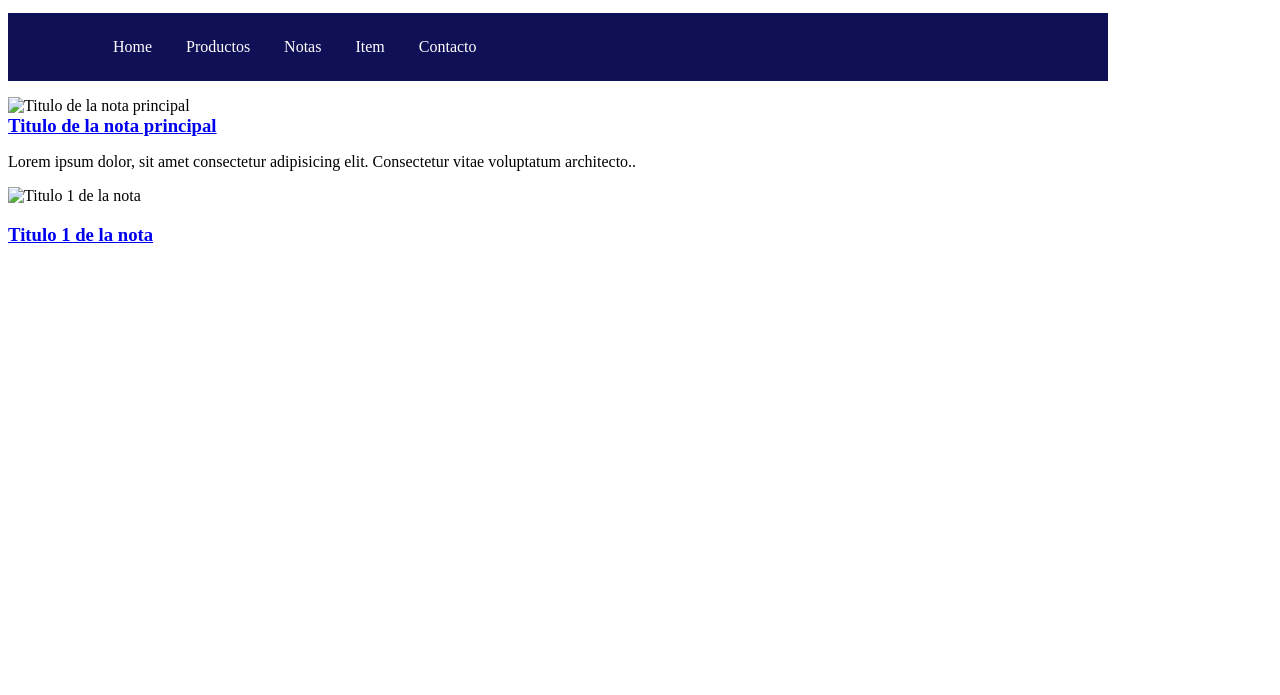
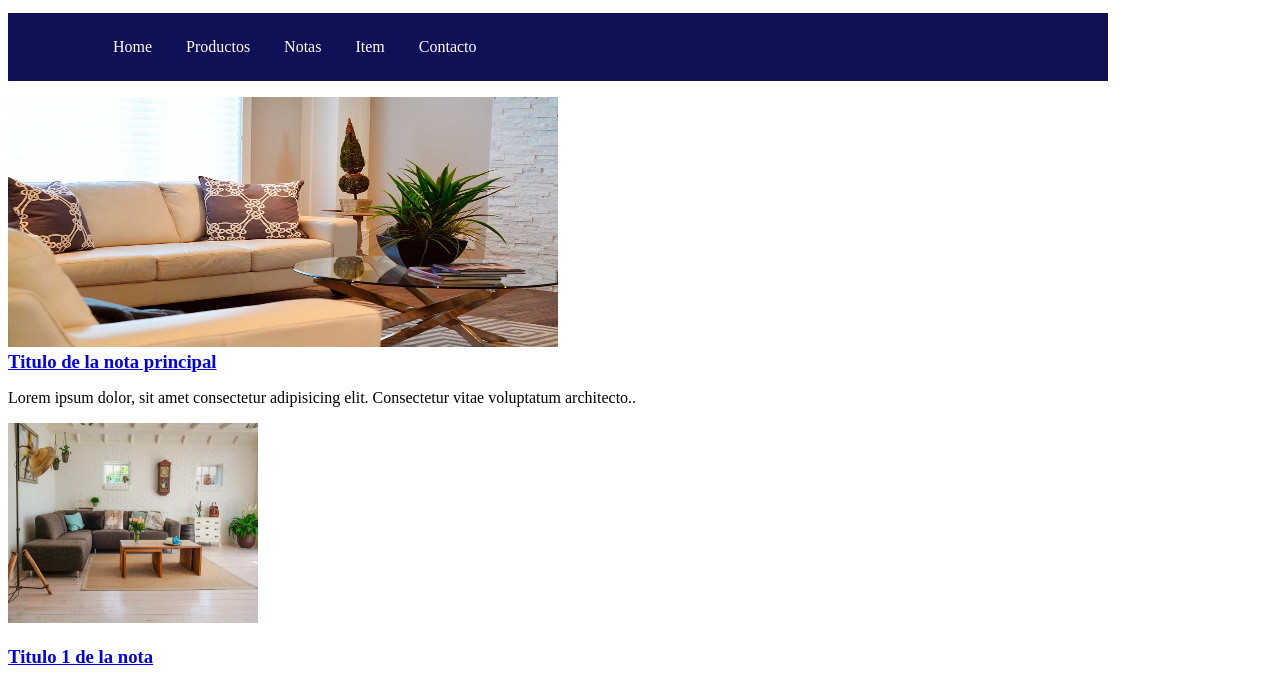
Before and after one commit to GabrielaPCalderonH/Proyecto-UTN, a plain HTML site: page Pages/nosotros.html in a window 1280 px wide. Shown: the part 105-800 px from the top of the page. Drawn offline with Linux system fonts and the light colour scheme; files that its build step writes are made by us from their sources.

Commit message:
Cambios en nosotros

```diff
--- a/Pages/nosotros.html
+++ b/Pages/nosotros.html
@@ -5,7 +5,7 @@
     <meta http-equiv="X-UA-Compatible" content="IE=edge">
     <meta name="viewport" content="width=device-width, initial-scale=1.0">
     <title>Nosotros</title>
-    <link rel="stylesheet" href="./nosotros.css">
+    <link rel="stylesheet" href="../css/nosotros.css">
 
 </head>
 <body>
@@ -27,7 +27,7 @@
     <main>
         <section class="secciones">
             <div id="principal">
-              <img src="./Imagenes-nosotros/nosotros.jpg"
+              <img src="../img/nosotros.jpg"
               alt="Titulo de la nota principal"
               width="550"
               height="250">
@@ -36,7 +36,7 @@
             </div>
 
             <div id="segundo">
-                <img src="./Imagenes-nosotros/producto2.jpg"
+                <img src="../img/producto2.jpg"
                 alt="Titulo 1 de la nota"
                 width="250"
                 height="200">
```
